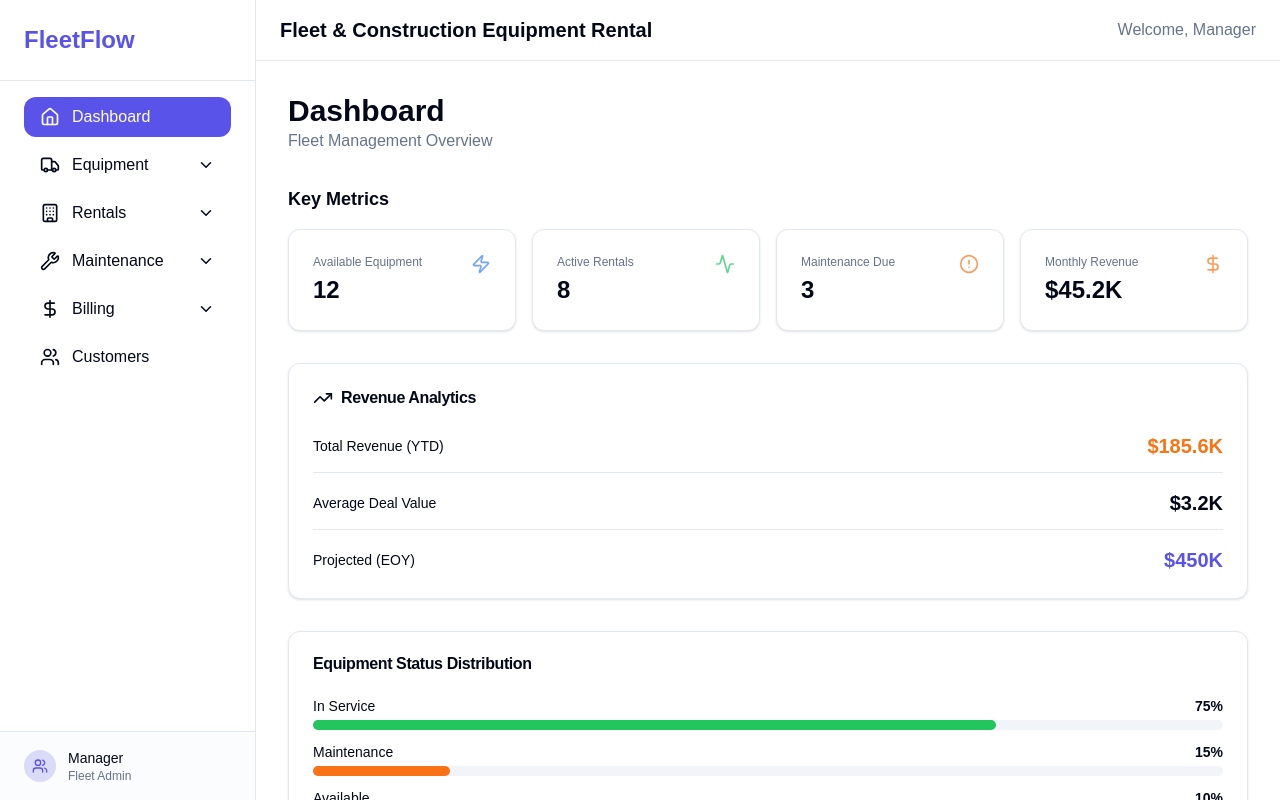
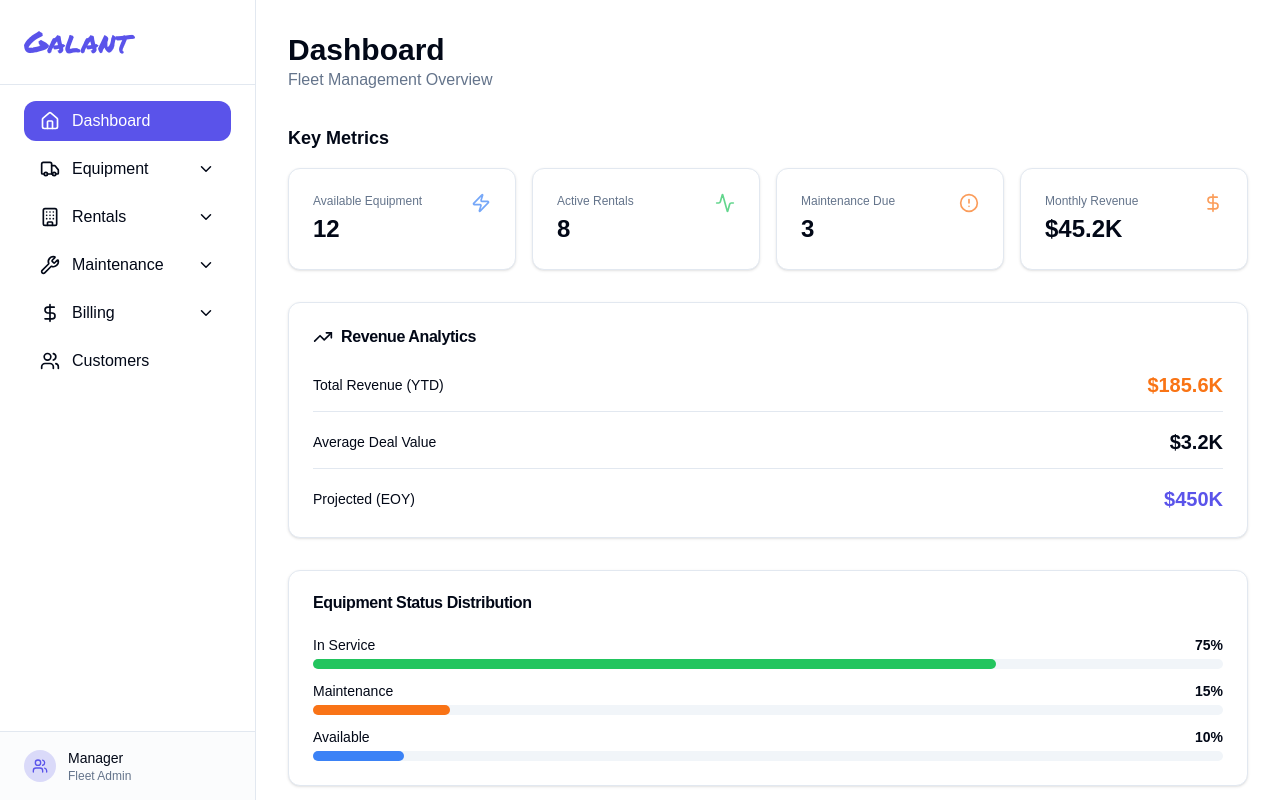
Before and after one commit to s-hajir/galant-frontend-test, a React (Vite) app in the folder rental-dashboard/: page / in a window 1280 px wide. Built offline with nearby package versions, Linux system fonts and the light colour scheme.

Commit message:
appname more flashy.

```diff
--- a/rental-dashboard/index.html
+++ b/rental-dashboard/index.html
@@ -4,6 +4,9 @@
     <meta charset="UTF-8" />
     <link rel="icon" type="image/svg+xml" href="/vite.svg" />
     <meta name="viewport" content="width=device-width, initial-scale=1.0" />
+    <link rel="preconnect" href="https://fonts.googleapis.com">
+    <link rel="preconnect" href="https://fonts.gstatic.com" crossorigin>
+    <link href="https://fonts.googleapis.com/css2?family=Permanent+Marker&display=swap" rel="stylesheet">
     <title>rental-dashboard</title>
   </head>
   <body>
--- a/rental-dashboard/src/components/layout/MainLayout.tsx
+++ b/rental-dashboard/src/components/layout/MainLayout.tsx
@@ -50,10 +50,12 @@ const Sidebar: React.FC<{ isOpen: boolean; onClose: () => void }> = ({ isOpen, o
       }`}>
         {/* Fixed Header */}
         <div className="flex items-center justify-between px-6 py-6 border-b border-border flex-shrink-0">
-          <h1 className="text-2xl font-bold text-primary">FleetFlow</h1>
+          <h1 className="text-3xl text-primary hidden lg:block" style={{ fontFamily: "'Permanent Marker', cursive" }}>
+            Galant
+          </h1>
           <button
             onClick={onClose}
-            className="lg:hidden p-2 hover:bg-muted rounded-lg transition-colors"
+            className="lg:hidden p-2 hover:bg-muted rounded-lg transition-colors ml-auto"
             aria-label="Close sidebar"
           >
             <X size={20} />
@@ -135,20 +137,17 @@ const Sidebar: React.FC<{ isOpen: boolean; onClose: () => void }> = ({ isOpen, o
 
 const Navbar: React.FC<{ onMenuClick: () => void }> = ({ onMenuClick }) => {
   return (
-    <header className="bg-card px-4 md:px-6 py-4 flex justify-between items-center border-b border-border">
+    <header className="lg:hidden bg-card px-4 py-3 border-b border-border flex items-center justify-between">
       <button
         onClick={onMenuClick}
-        className="lg:hidden p-2 hover:bg-muted rounded-lg transition-colors"
+        className="p-2 hover:bg-muted rounded-lg transition-colors"
         aria-label="Toggle sidebar"
       >
         <Menu size={24} />
       </button>
-      <div className="flex-1 lg:flex-none">
-        <h2 className="text-lg md:text-xl font-semibold">Fleet & Construction Equipment Rental</h2>
-      </div>
-      <div className="text-muted-foreground hidden md:block">
-        <span>Welcome, Manager</span>
-      </div>
+      <h1 className="text-2xl text-primary" style={{ fontFamily: "'Permanent Marker', cursive" }}>
+        Galant
+      </h1>
     </header>
   );
 };
```
